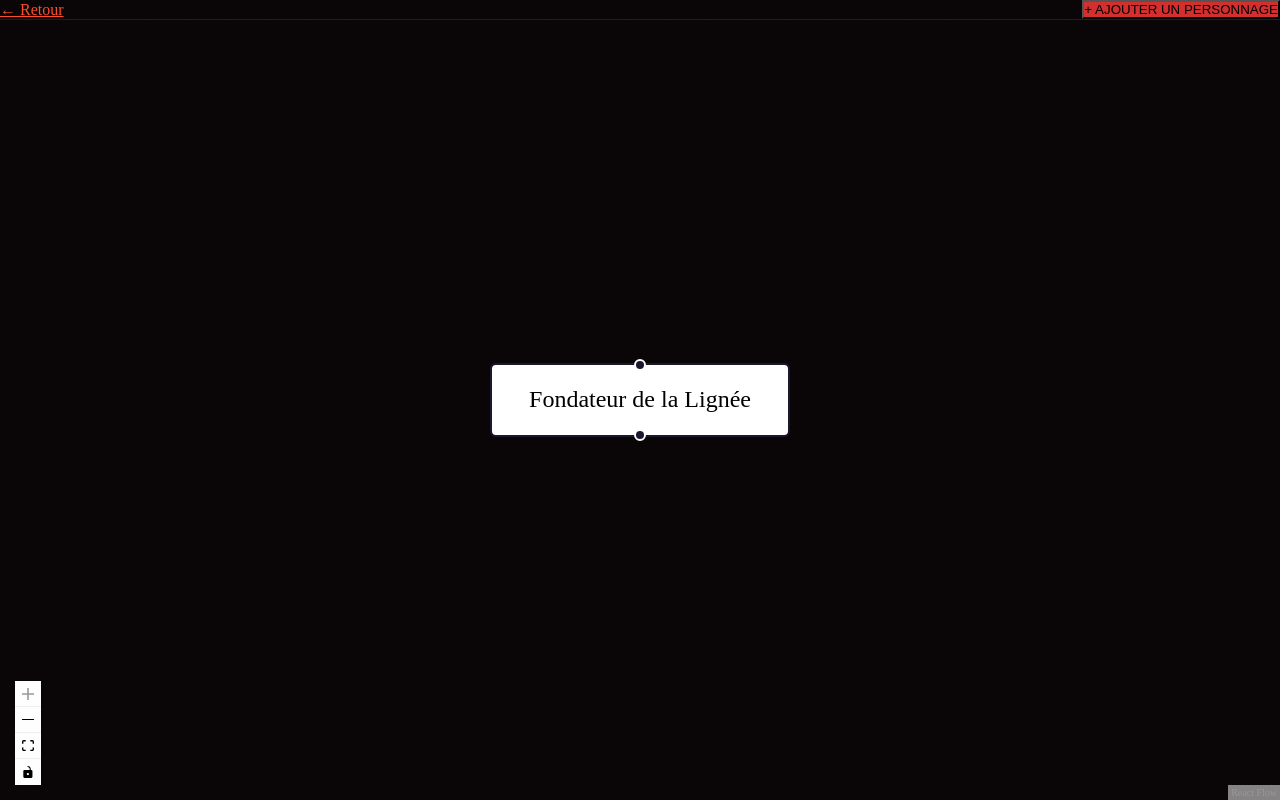
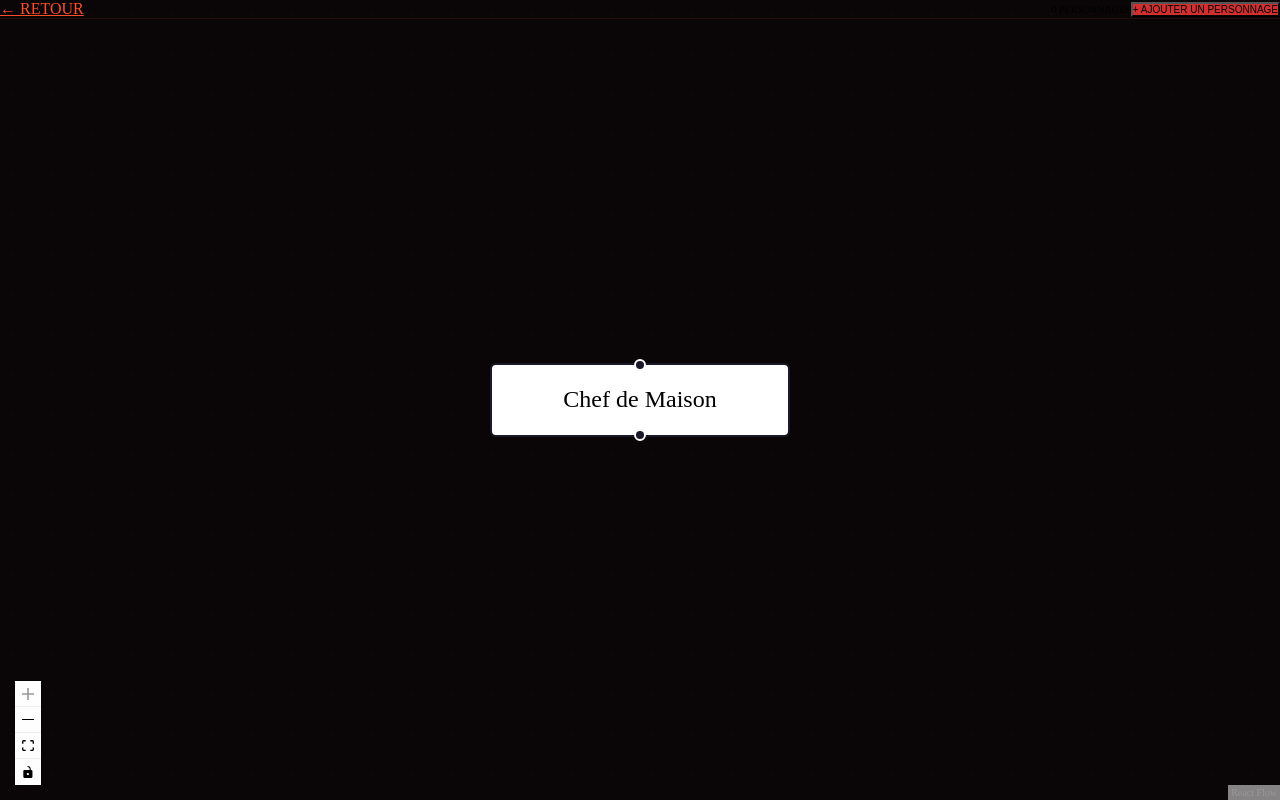
Before and after one commit to Bean-dev-arch/HOTDRP, a Next.js app: page /tree/1 in a window 1280 px wide. Built offline with nearby package versions, Linux system fonts and the light colour scheme.

Commit message:
Update page.tsx

```diff
--- a/app/tree/[id]/page.tsx
+++ b/app/tree/[id]/page.tsx
@@ -1,28 +1,60 @@
 'use client';
+
+import { useState } from 'react';
 import { ReactFlow, Background, Controls } from '@xyflow/react';
 import '@xyflow/react/dist/style.css';
 import Link from 'next/link';
+import AddCharacterModal from '@/components/AddCharacterModal';
 
-export default function TreeView({ params }: { params: { id: string } }) {
-  // Ici, on récupérera les personnages depuis Supabase plus tard
-  const nodes = [
-    { id: '1', position: { x: 0, y: 0 }, data: { label: 'Fondateur de la Lignée' } },
+export default function TreePage({ params }: { params: { id: string } }) {
+  // État pour afficher ou masquer la fenêtre d'ajout
+  const [showModal, setShowModal] = useState(false);
+
+  // Pour l'instant, un seul nœud de test (on chargera les vrais plus tard)
+  const initialNodes = [
+    { id: '1', position: { x: 250, y: 5 }, data: { label: 'Chef de Maison' } },
   ];
 
   return (
-    <div className="h-screen w-full bg-[#0a0608]">
-      {/* Barre d'outils supérieure */}
-      <div className="absolute top-0 w-full z-10 p-4 flex justify-between items-center bg-black/60 backdrop-blur-md border-b border-[#ff4d29]/20">
-        <Link href="/dashboard" className="text-[#ff4d29] font-cinzel text-sm">← Retour</Link>
-        <button className="bg-[#d32f2f] px-4 py-2 rounded text-xs font-bold uppercase tracking-widest">
-          + Ajouter un personnage
-        </button>
+    <div className="h-screen w-full bg-[#0a0608] overflow-hidden">
+      {/* Barre d'outils supérieure fidèle à tes visuels */}
+      <div className="absolute top-0 w-full z-20 p-4 flex justify-between items-center bg-black/40 backdrop-blur-md border-b border-[#ff4d29]/10">
+        <Link href="/dashboard" className="text-[#ff4d29] font-cinzel text-xs uppercase tracking-widest hover:brightness-125 transition-all">
+          ← Retour
+        </Link>
+
+        <div className="flex gap-4 items-center">
+          <div className="text-[10px] text-stone-500 font-cinzel uppercase tracking-tighter">
+            0 personnages
+          </div>
+          <button
+            onClick={() => setShowModal(true)}
+            className="bg-[#d32f2f] hover:bg-[#b71c1c] text-white px-5 py-2 rounded-sm text-[10px] font-bold uppercase tracking-widest transition-all shadow-lg shadow-red-900/20"
+          >
+            + Ajouter un personnage
+          </button>
+        </div>
       </div>
 
-      <ReactFlow nodes={nodes} fitView>
-        <Background color="#1a0808" gap={20} />
-        <Controls />
-      </ReactFlow>
+      {/* Zone de l'arbre généalogique */}
+      <div className="w-full h-full">
+        <ReactFlow nodes={initialNodes} fitView>
+          <Background color="#1a0808" gap={20} />
+          <Controls />
+        </ReactFlow>
+      </div>
+
+      {/* Affichage de la fenêtre d'ajout si showModal est vrai */}
+      {showModal && (
+        <AddCharacterModal
+          treeId={params.id}
+          onClose={() => setShowModal(false)}
+          onSuccess={() => {
+            setShowModal(false);
+            window.location.reload(); // Rafraîchit pour voir le nouveau personnage
+          }}
+        />
+      )}
     </div>
   );
 }
```
